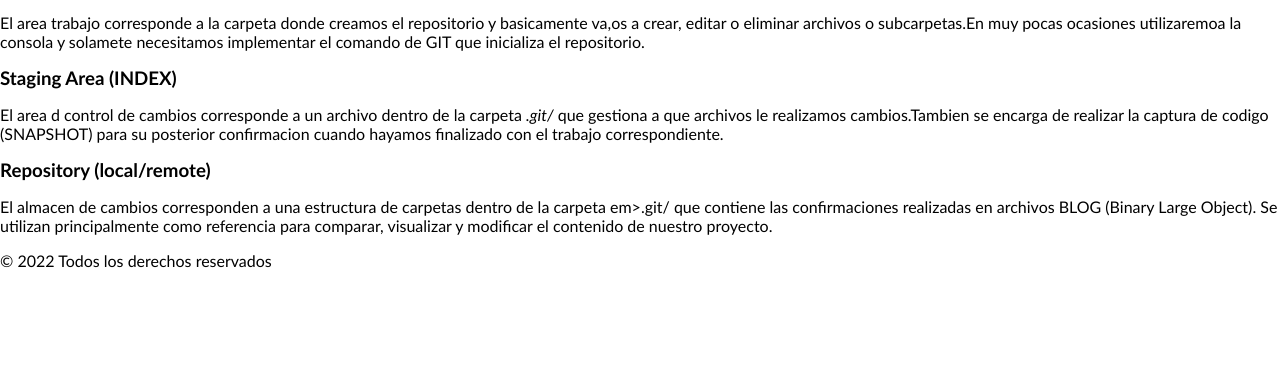
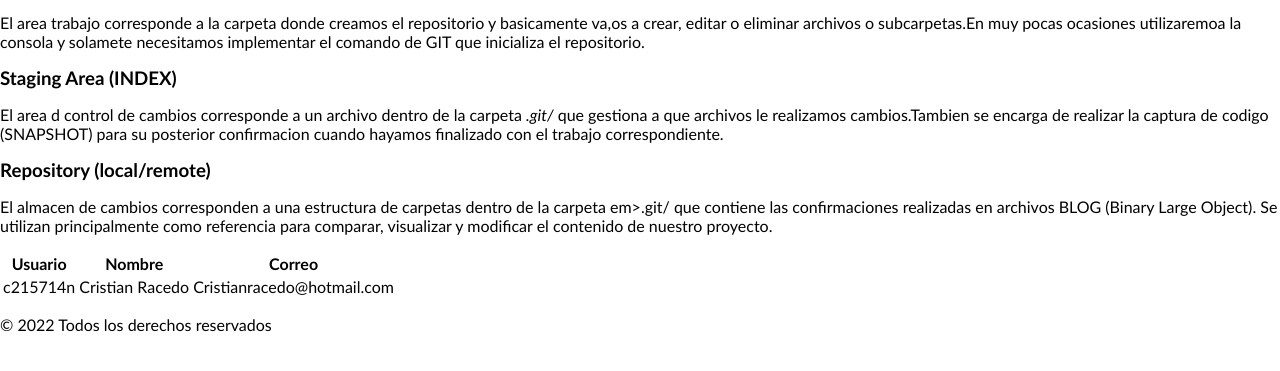
Before and after one commit to SeBasTian0314/git-mj14, a plain HTML site: page index.html in a window 1280 px wide. Shown: the part 147-518 px from the top of the page. Drawn offline with Linux system fonts and the light colour scheme.

Commit message:
Estructura: Tabla colaboradores

```diff
--- a/index.html
+++ b/index.html
@@ -54,6 +54,25 @@
 
     <!--Pie de Pagina--(esqueleto)-->
     <footer id="footer">
+    <!--Tabla de Colaboradores-->
+    <table class="colabs">
+        <thead>
+            <th>Usuario</th>
+            <th>Nombre</th>
+            <th>Correo</th>
+
+        </thead>
+        <tbody>
+            <tr>
+                <td>c215714n</td>
+                <td>Cristian Racedo</td>
+                <td>Cristianracedo@hotmail.com</td>
+            </tr>
+            <!--Agregue sus datos aqui-->
+
+        </tbody>
+    </table>
+
 <p class="copy">
     &copy; 2022 Todos los derechos reservados
 </p>
```
